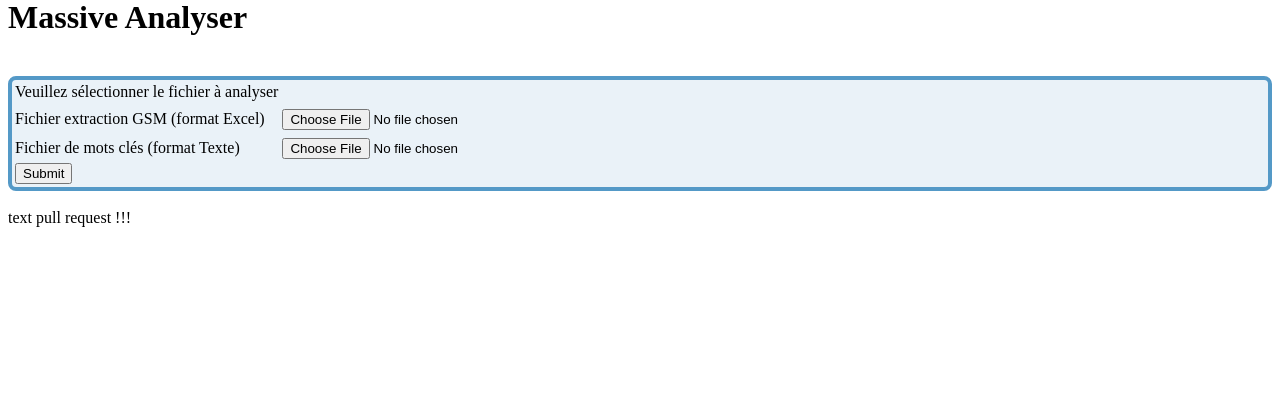
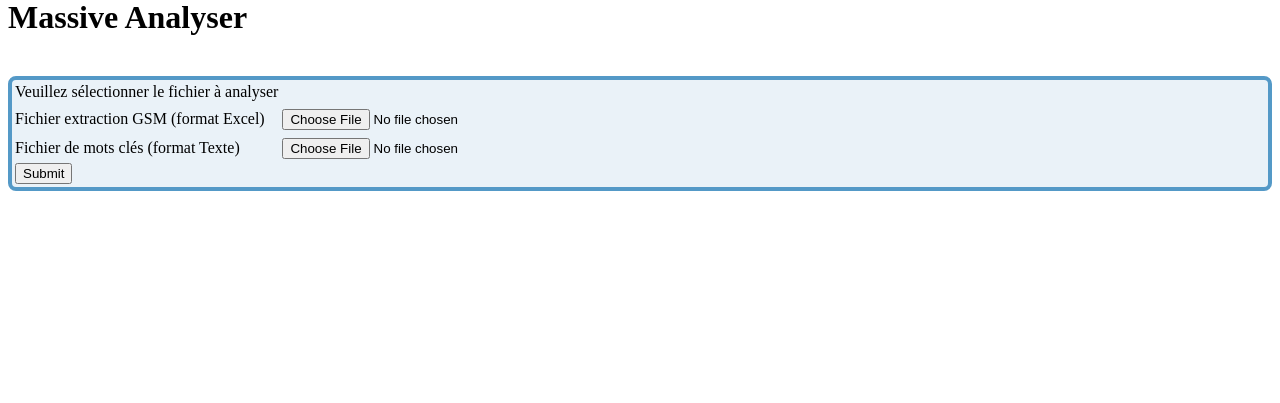
Before and after one commit to thoced/php-massive-recherche, a PHP site: page / in a window 1280 px wide. Shown: the part 22-425 px from the top of the page. Run offline with PHP 8.4, Linux system fonts and the light colour scheme.

Commit message:
- suppression du texte pull request test

```diff
--- a/index.php
+++ b/index.php
@@ -39,5 +39,3 @@ and open the template in the editor.
               </form>
     </div>
         <br>
-
-        text pull request !!!
```
